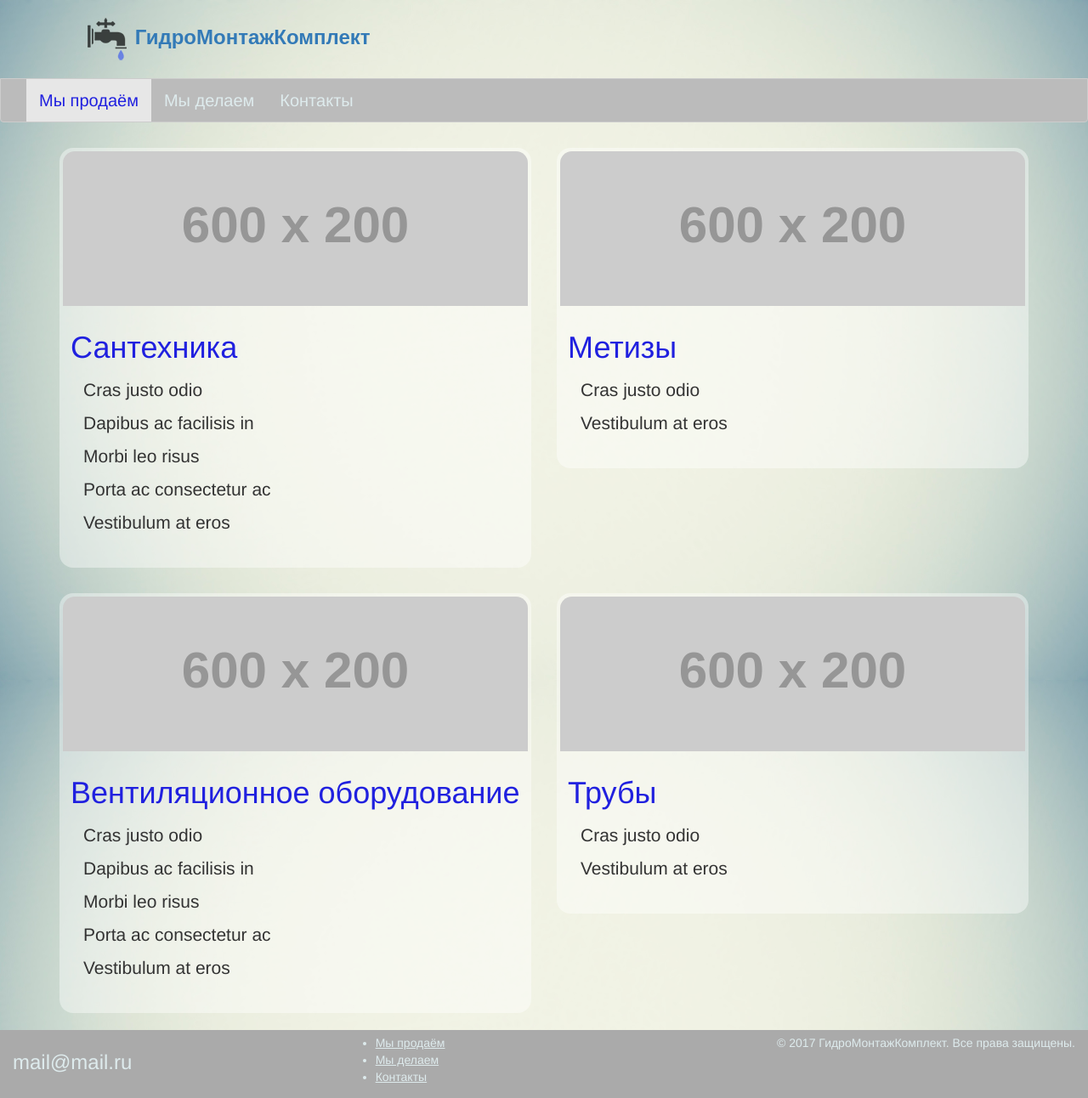
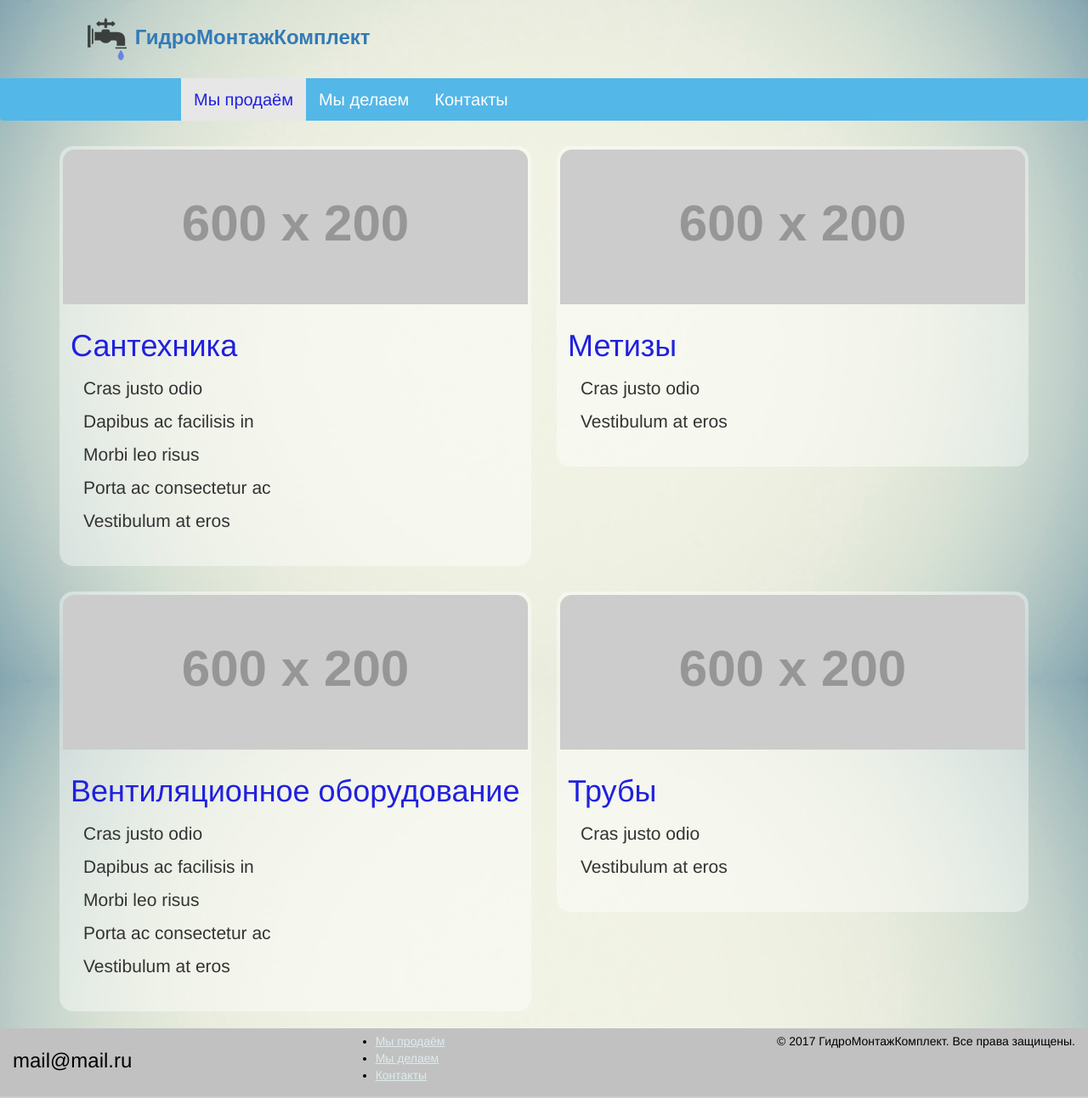
Before and after one commit to LiJanet/gmk, a web app: file src/index.html in a window 1280 px wide. Shown: the whole page at 85% size. Run offline with its HTML, style and script files only (its server is not run), Linux system fonts and the light colour scheme; grey boxes labelled with a size stand in for pictures from a placeholder-image service; some libraries are stand-ins or nearby versions.

Commit message:
изменение цветов и шапки

```diff
--- a/src/css/style.css
+++ b/src/css/style.css
@@ -20,6 +20,10 @@ body {
 }
 .logo-lg a{
 	font: bold 24px Arial, Helvetica, sans-serif;
+
+}
+.logo-lg a:hover{
+	text-decoration: none;
 }
 @media (max-width: 767px){
 	.logo-lg{
@@ -66,13 +70,13 @@ body {
 }
 
 #layout-content .navbar{
-	background-color: #bbb;
-	border-color: #ccc;
+	background-color: #53b7e8;
+	border: none;
 	border-top-left-radius: 0;
 	border-top-right-radius: 0;
 }
 #layout-content .navbar a{
-	color: #deebed;
+	color: #fff;
 }
 #layout-content .navbar .active a{
 	color: #2020df;
@@ -80,12 +84,13 @@ body {
 #layout-footer {
     height: auto;
     vertical-align: bottom;
-    background-color: #aaa;
-    color: #deebed;
+    background-color: #c1c1c1;
+    color: #000;
     padding: 5px 0;
 }
 #navbar-collapse ul{
     font-size: 20px;
+    margin-left: 15%;
 }
 
 #footer-nav a {
```
